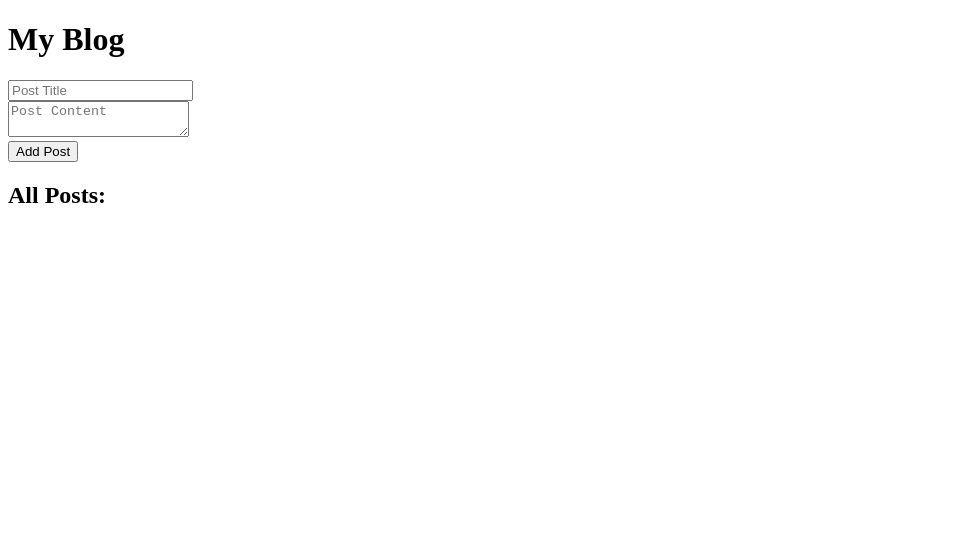
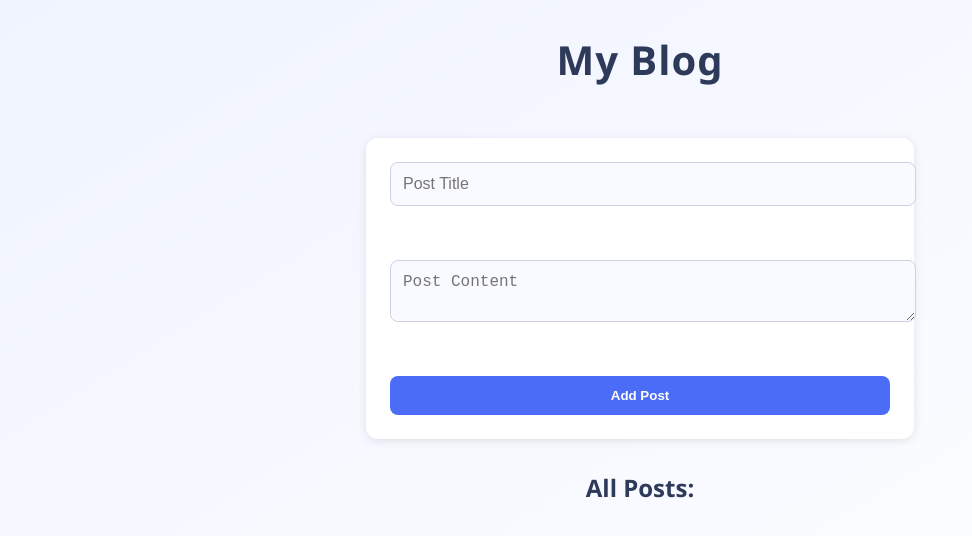
Before and after one commit to HRISHIKESH0605/blog-platformc-cicd, a website: page public/index.html in a window 1280 px wide. Shown: the whole page, without its empty margins (0-972 px from the left). Drawn offline with Linux system fonts and the light colour scheme; no server answers.

Commit message:
Added beautiful CSS styling

```diff
--- a/public/index.html
+++ b/public/index.html
@@ -3,6 +3,8 @@
   <head>
     <meta charset="utf-8" />
     <title>My Blog Platform</title>
+    <link rel="stylesheet" href="style.css" />
+
   </head>
   <body>
     <h1>My Blog</h1>
@@ -11,6 +13,7 @@
       <input name="title" placeholder="Post Title" required /><br />
       <textarea name="content" placeholder="Post Content" required></textarea><br />
       <button type="submit">Add Post</button>
+
     </form>
 
     <h2>All Posts:</h2>
--- /dev/null
+++ b/public/style.css
@@ -0,0 +1,99 @@
+/* 🌈 General page setup */
+body {
+  font-family: "Segoe UI", Arial, sans-serif;
+  background: linear-gradient(to bottom right, #f0f4ff, #ffffff);
+  color: #333;
+  margin: 0;
+  padding: 0;
+  display: flex;
+  flex-direction: column;
+  align-items: center;
+  min-height: 100vh;
+}
+
+/* 🏷️ Header */
+h1 {
+  color: #2e3a59;
+  margin-top: 2rem;
+  font-size: 2.5rem;
+  letter-spacing: 1px;
+}
+
+/* 🖊️ Form box */
+form {
+  background: #fff;
+  box-shadow: 0 2px 10px rgba(0, 0, 0, 0.1);
+  border-radius: 12px;
+  padding: 1.5rem;
+  width: 90%;
+  max-width: 500px;
+  display: flex;
+  flex-direction: column;
+  gap: 1rem;
+  margin-top: 1.5rem;
+}
+
+input,
+textarea {
+  border: 1px solid #ccd0e1;
+  border-radius: 8px;
+  padding: 0.75rem;
+  font-size: 1rem;
+  width: 100%;
+  resize: vertical;
+  background-color: #f9faff;
+}
+
+input:focus,
+textarea:focus {
+  outline: none;
+  border-color: #4a6cf7;
+  box-shadow: 0 0 0 3px rgba(74, 108, 247, 0.2);
+}
+
+/* 🧭 Button */
+button {
+  background-color: #4a6cf7;
+  color: white;
+  font-weight: bold;
+  border: none;
+  padding: 0.75rem;
+  border-radius: 8px;
+  cursor: pointer;
+  transition: background 0.3s;
+}
+
+button:hover {
+  background-color: #3b57cc;
+}
+
+/* 📜 Posts section */
+h2 {
+  margin-top: 2rem;
+  color: #2e3a59;
+}
+
+ul#posts {
+  list-style-type: none;
+  padding: 0;
+  margin: 1rem auto;
+  max-width: 500px;
+  width: 90%;
+  display: flex;
+  flex-direction: column;
+  gap: 1rem;
+}
+
+/* 💬 Individual post cards */
+#posts li {
+  background: #ffffff;
+  border-left: 5px solid #4a6cf7;
+  padding: 1rem;
+  border-radius: 8px;
+  box-shadow: 0 1px 6px rgba(0, 0, 0, 0.08);
+  transition: transform 0.2s;
+}
+
+#posts li:hover {
+  transform: scale(1.02);
+}
```
